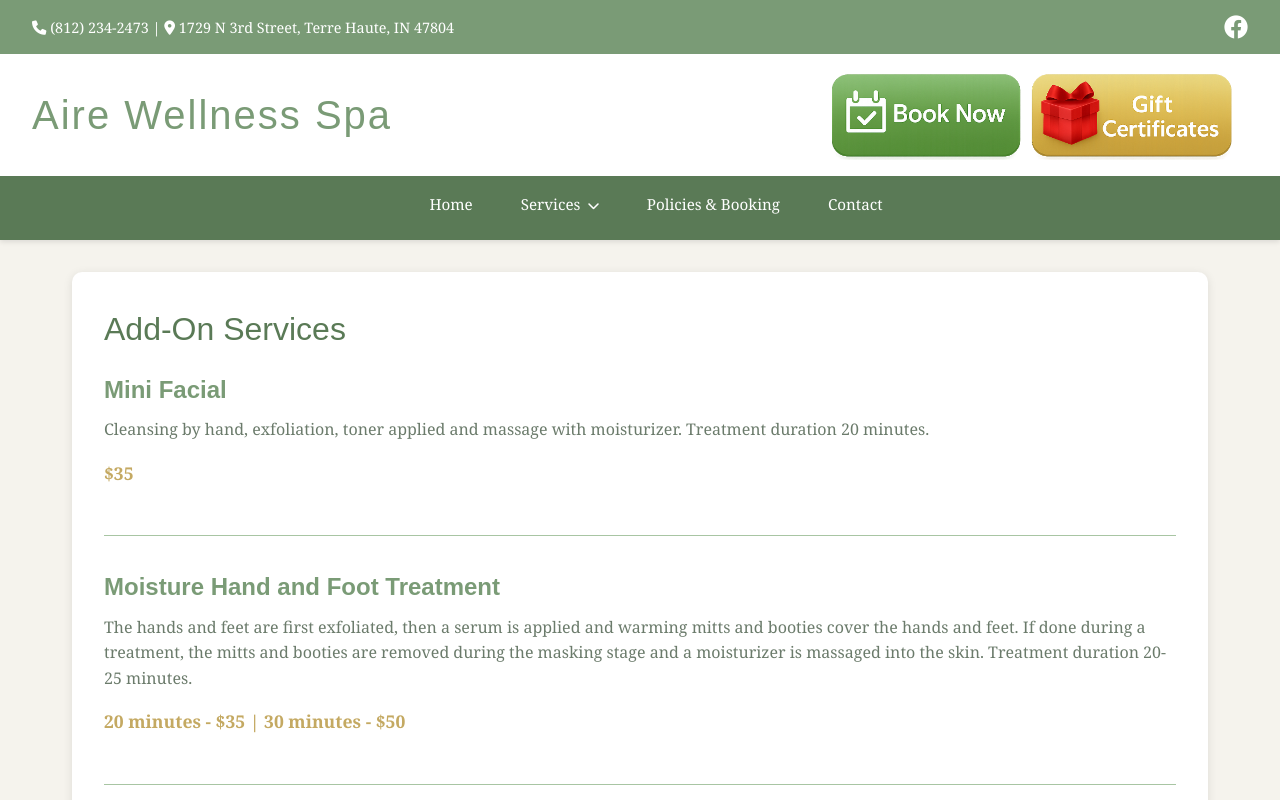
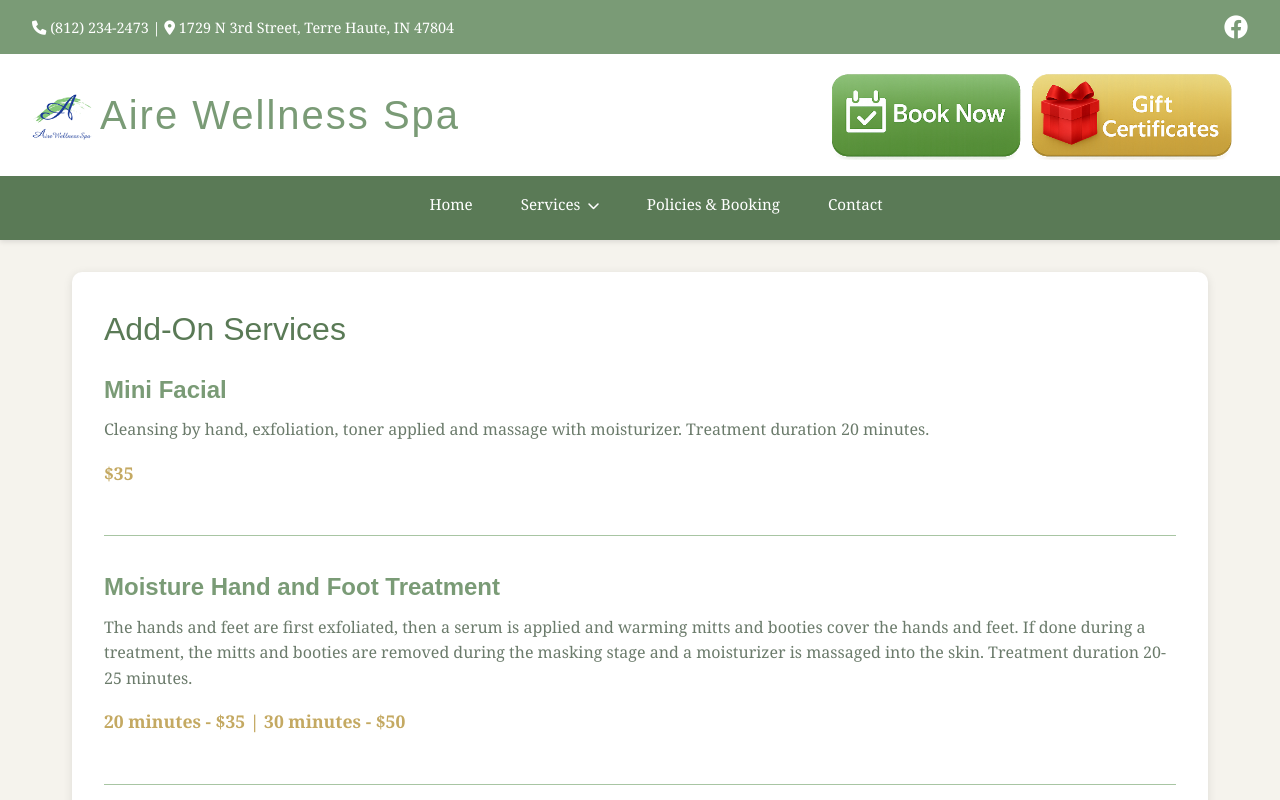
Before and after one commit to airewellnessspa/airewellnessspa.github.io, a plain HTML site: page add-ons.html in a window 1280 px wide. Shown: the top 800 px of the page. Drawn offline with Linux system fonts and the light colour scheme.

Commit message:
Add logo to all HTML pages

```diff
--- a/add-ons.html
+++ b/add-ons.html
@@ -24,6 +24,7 @@
 
         <div class="header-main">
             <div class="logo">
+                <img src="images/Aire.png" alt="Aire Wellness Spa Logo" class="logo-image">
                 <h1>Aire Wellness Spa</h1>
             </div>
             <div class="header-buttons">
```
Also changed, not shown: body-scrub.html (+1 -0 lines), chakra-balancing-reiki.html (+1 -0 lines), contact.html (+1 -0 lines), craniosacral-therapy.html (+1 -0 lines), great-yoga-wall.html (+1 -0 lines), myofascial-release.html (+1 -0 lines), policies-booking.html (+1 -0 lines), skin-care.html (+1 -0 lines), spa-packages.html (+1 -0 lines), traditional-massage.html (+1 -0 lines).
